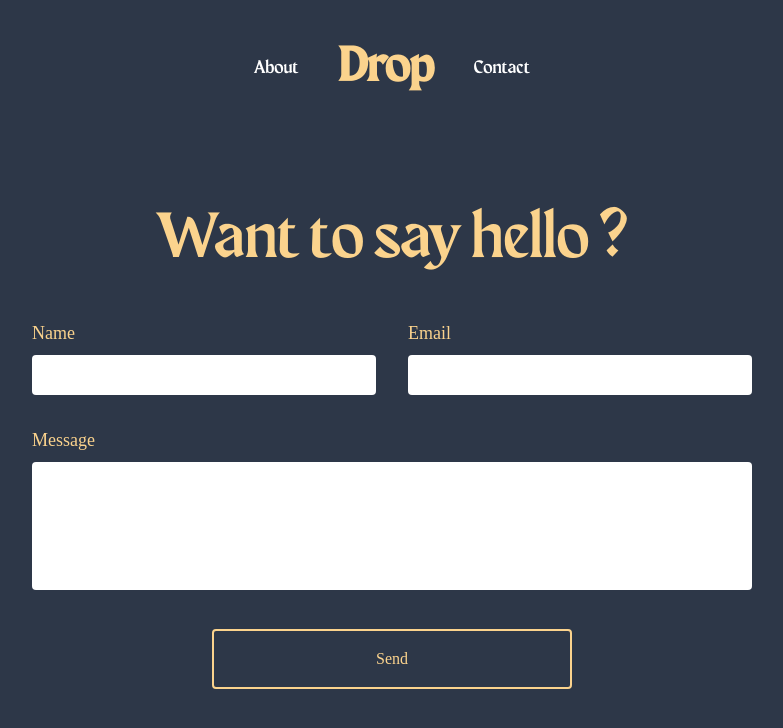
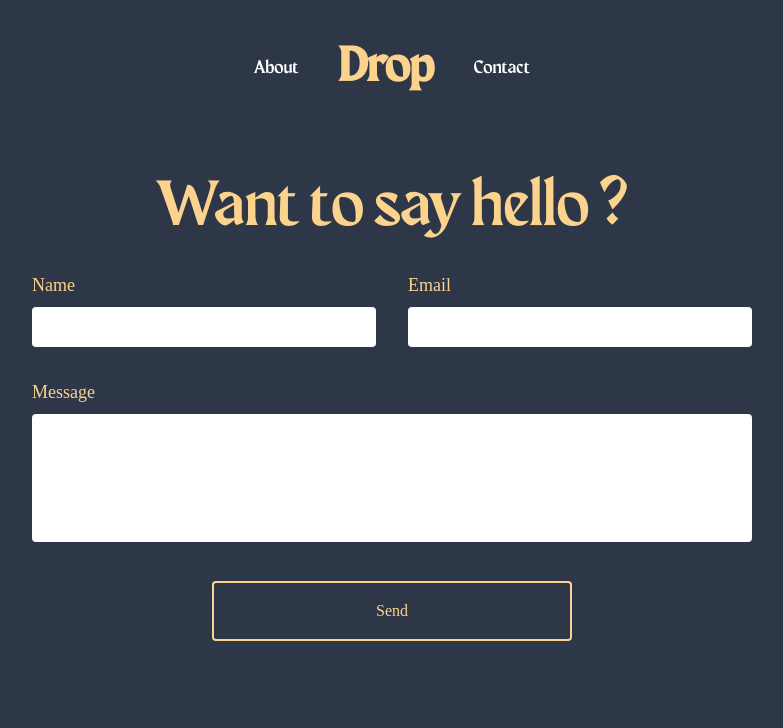
Before and after one commit to Toww/droplab-old, a Next.js app: page /contact in a window 1280 px wide. Shown: the top 728 px of the page, without its empty margins (248-1031 px from the left). Built offline with nearby package versions, Linux system fonts and the light colour scheme.

Commit message:
solved margins

```diff
--- a/pages/contact.js
+++ b/pages/contact.js
@@ -10,7 +10,7 @@ const About = () => {
       </Head>
 
       <main>
-        <header>
+        <header className="m-0 p-0">
           <h3 className="font-custom text-center text-6xl text-orange-300 leading-tight">
             Want to say hello ?
           </h3>
```
